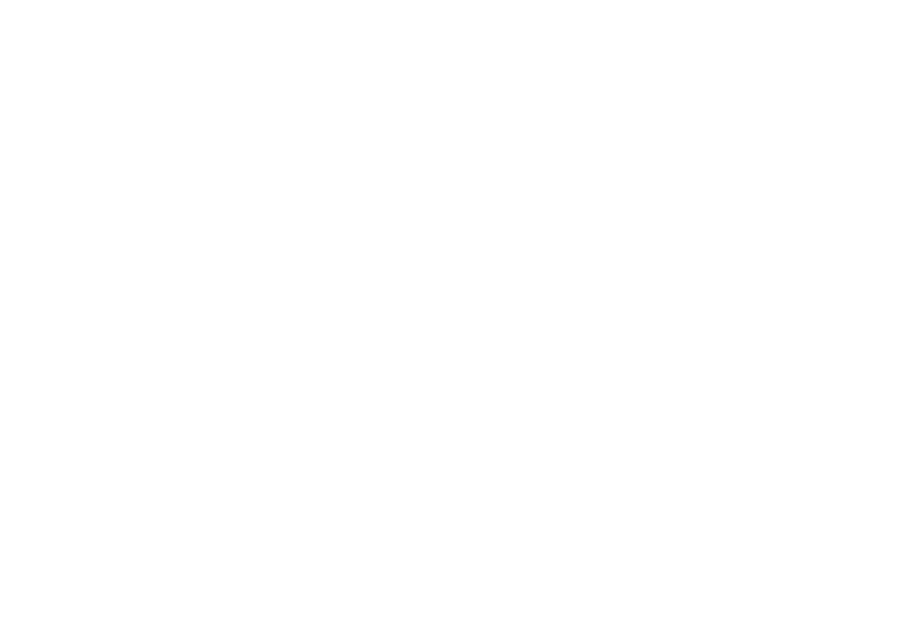
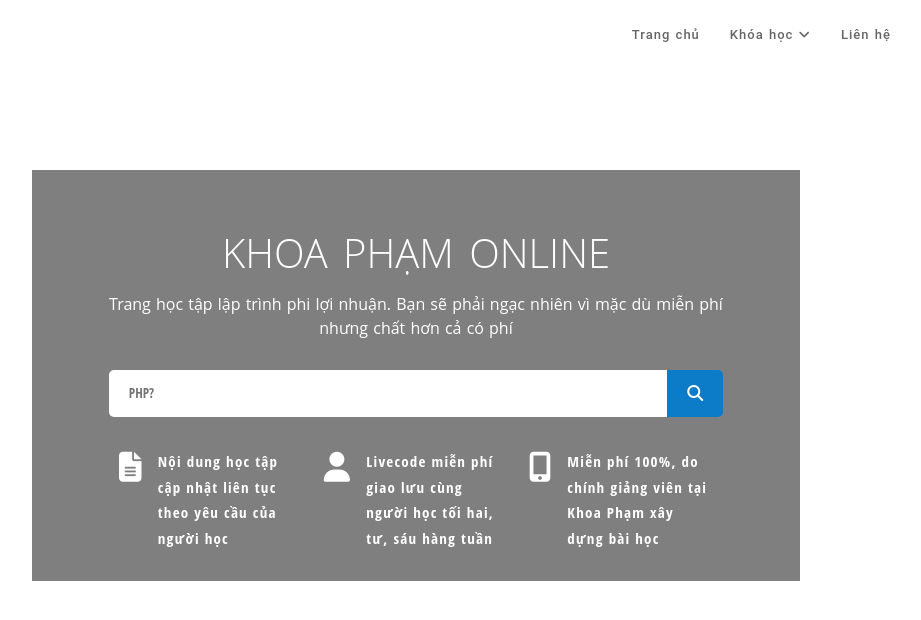
Before and after one commit to BVNguyenAn/Khoapham-clone, a plain HTML site: page index.html in a window 1280 px wide. Shown: the whole page, without its empty margins (224-1145 px from the left). Drawn offline with Linux system fonts and the light colour scheme.

Commit message:
finished

```diff
--- a/index.html
+++ b/index.html
@@ -3,10 +3,61 @@
 <head>
     <meta charset="UTF-8">
     <meta name="viewport" content="width=device-width, initial-scale=1.0">
+    <script src="https://kit.fontawesome.com/7266156ec1.js" crossorigin="anonymous"></script>
     <link rel="stylesheet" href="style.css">
     <title>Khoa Pham</title>
 </head>
 <body>
-
+    <div class="container">
+        <div class="nav">
+            <input type="checkbox" id="check">
+            <label for="check" class="checkbtn">
+                <i class="fa-solid fa-bars"></i>
+            </label>
+            <ul class="navbar">
+                <li><a href="#" class="active">Trang chủ</a></li>
+                <li class="course">
+                    <a href="#" class="active kh" onclick="toggleClick()">Khóa học <i class="fa-solid fa-angle-down"></i></a>
+                    <div class="nav-hide">
+                        <ul class="sub-list">
+                            <li>PHP</li>
+                            <li>Java</li>
+                            <li>Ios</li>
+                        </ul>
+                    </div>
+                </li>
+                <li><a href="#" class="active">Liên hệ</a></li>
+            </ul>
+        </div>
+        <div class="main">
+            <div class="main-box">
+                <div class="introduce">
+                    <h2>KHOA PHẠM ONLINE</h2>
+                    <p>Trang học tập lập trình phi lợi nhuận. Bạn sẽ phải ngạc nhiên vì mặc dù miễn phí nhưng chất hơn cả có phí</p>
+                </div>
+                <div class="search">
+                    <div class="input-search">
+                        <input type="text" placeholder="PHP?">
+                        <i class="fas fa-search" aria-hidden="true"></i>
+                    </div>
+                    <div class="three-box">
+                        <div class="box">
+                            <i class="fas fa-file-alt" aria-hidden="true"></i>
+                            <p>Nội dung học tập cập nhật liên tục theo yêu cầu của người học</p>
+                        </div>
+                        <div class="box">
+                            <i class="fas fa-user" aria-hidden="true"></i>
+                            <p>Livecode miễn phí giao lưu cùng người học tối hai, tư, sáu hàng tuần</p>
+                        </div>
+                        <div class="box">
+                            <i class="fas fa-mobile-alt" aria-hidden="true"></i>
+                            <p>Miễn phí 100%, do chính giảng viên tại Khoa Phạm xây dựng bài học</p>
+                        </div>
+                    </div>
+                </div>
+            </div>
+        </div>
+    </div>
+    <script src="index.js"></script>
 </body>
 </html>
--- /dev/null
+++ b/index.js
@@ -0,0 +1,9 @@
+var hiddenUI = document.querySelector('.sub-list');
+    function toggleClick() {
+        if(hiddenUI.classList.contains('seen')){
+            hiddenUI.classList.remove('seen')
+        }
+        else {
+            hiddenUI.classList.add('seen')
+        }
+    }
--- a/style.css
+++ b/style.css
@@ -0,0 +1,239 @@
+* {
+    padding: 0px;
+    margin: 0px;
+    font-family: 'Open Sans Condensed', sans-serif;
+    color: white;
+}
+.container{
+    width: 100%;
+    display: flex;
+    flex-direction: column;
+    align-items: center;
+}
+   .nav{
+    width: 100%;
+    height: 70px;
+    position: sticky;
+   }
+   .nav .navbar {
+    display: flex;
+    flex-direction: row;
+    justify-content: flex-end;
+    margin-right:150px;
+   }
+   .nav .navbar li {
+    padding-left: 15px;
+    padding-right: 15px;
+    cursor: pointer;
+    list-style-type: none;
+   }
+   .nav .navbar li a {
+    font-family: 'Roboto', sans-serif;
+    text-decoration: none;
+    color: black;
+    font-size: 0.8125em;
+    font-weight: 500;
+    letter-spacing: 1px;
+    word-spacing: 1px;
+    opacity: 0.6;
+    line-height: 70px;
+    transition: all 0.5s;
+   }
+   .nav .navbar li:hover a{
+        color: red;
+   }
+   .nav .nav-hide .sub-list li{
+    line-height: 50px;
+    border-top: 1px solid #e3e3e3;
+    height: 50px;
+    opacity: 0.6;
+    font-family: 'Roboto Condensed', sans-serif;
+    width: 130px;
+    background-color: #EEEEEE;
+    color: black;
+   }
+   .nav-hide{
+     position: absolute;
+     display: none;
+   }
+   .nav .navbar .course:hover .nav-hide{
+    display: block;
+   }
+   .course i{
+    color: black;
+   }
+   .main{
+    width: 100%;
+    display: flex;
+    justify-content: center;
+    margin-top: 100px;
+   }
+   .main-box{
+    background: rgba(0,0,0,0.5);
+    width: 60%;
+    display: flex;
+    flex-direction: column;
+    justify-content: center;
+    align-items: center;
+   }
+   .introduce {
+    width: 100%;
+    display: flex;
+    flex-direction: column;
+    justify-content: center;
+    align-items:center ;
+    margin-top: 15px;
+   }
+   .introduce h2{
+    font-family: 'Open Sans', sans-serif;
+    font-size: 2.5em;
+    word-spacing: 5px;
+    margin-top: 1em;
+    margin-bottom: 0.3em;
+    font-weight: lighter;
+    text-align: center !important;
+    color: white;
+   }
+   .introduce p{
+    font-family: 'Open Sans', sans-serif;
+    word-spacing: 1px;
+    width: 85%;
+    text-align: center;
+    color: white;
+    line-height: 1.5em;
+   }
+   .search{
+    width: 100%;
+    display: flex;
+    flex-direction: column;
+    justify-content: center;
+    align-items: center;
+   }
+   .input-search{
+    width: 80%;
+    display: flex;
+    flex-direction: row;
+    justify-content: center;
+    margin-top: 30px;
+   }
+   .input-search input {
+    outline: none;
+    height: 3.5em;
+    width: 100%;
+    border-top-left-radius: 5px;
+    border-bottom-left-radius: 5px;
+    border: none;
+    padding-left: 20px;
+    color: black;
+   }
+   .input-search i{
+    top: 0;
+    background-color: #0C7CC9;
+    padding: 15px 20px;
+    border-top-right-radius: 5px;
+    border-bottom-right-radius: 5px;
+    cursor: pointer;
+   }
+   .three-box{
+    width: 80%;
+    display: flex;
+    flex-direction: row;
+    justify-content: space-around;
+    margin-top: 30px;
+    font-weight: bolder;
+   }
+   .box {
+    width: 30%;
+    display: flex;
+    flex-direction: row;
+    justify-content: flex-end;
+    text-align: left;
+    line-height: 1.7;
+    letter-spacing: 0.08125em;
+    font-size: 0.9375em;
+    padding-top: 0.1875em;
+    padding-bottom: 2em;
+   }
+   .box i {
+    font-size: 2em;
+    margin-right: 0.5em;
+    line-height: 1.2em;
+   }
+   #check{
+    display: none;
+   }
+   .checkbtn i {
+    color: black;
+    font-size: 20px;
+    float: right;
+    line-height: 70px;
+    margin-right: 20px;
+    display: none;
+    cursor: pointer;
+}
+.seen{
+    display: none !important;
+}
+   @media screen and (max-width : 	768px) {
+    .checkbtn i{
+        display: block;
+        position: fixed;
+        right: 0;
+    }
+    .main-box{
+        width: 90%;
+    }
+    .three-box{
+        width: 100%;
+        display: flex;
+        flex-direction: column;
+        align-items: center;
+        margin-top: 20px;
+    }
+    .box {
+        width: 90%;
+        display: flex;
+        flex-direction: row;
+        justify-content: flex-start;
+    }
+    .nav .navbar {
+        display: flex;
+        flex-direction: column;
+        align-items: center;
+        width: 100%;
+        background-color: #ffffff;
+        position: fixed;
+        top: 69px;
+        text-align: center;
+        transition: all .5s;
+        flex-wrap: wrap;
+        left: 100%;
+    }
+    #check:checked ~ ul {
+        left: 0;
+        background-color: #ffffff;
+        background-color: #e3e3e3;
+    }
+    .nav-hide {
+        display: flex;
+        flex-direction: column;
+        align-items: center;
+        width: 100%;
+        position: relative;
+
+        border: none;
+    }
+    .nav .nav-hide .sub-list li{
+        background-color: #e3e3e3;
+        text-align: center;
+        width: 100%;
+        padding-left: 0px;
+    }
+    .seen{
+        display: none !important;
+        text-align: center;
+    }
+    .nav .navbar li {
+        width: 100%;
+    }
+   }
```
